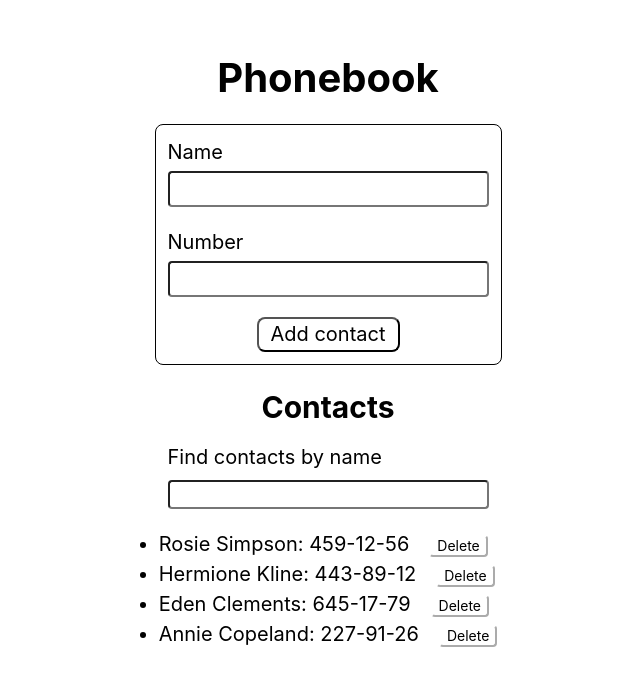
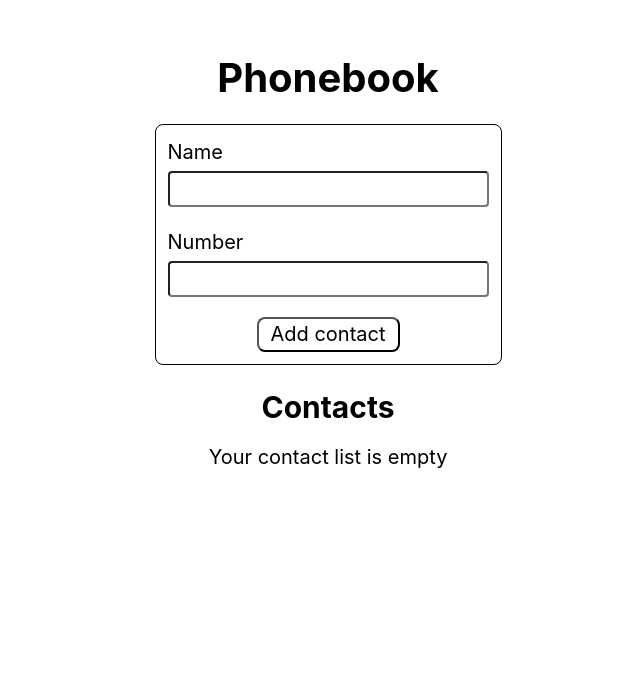
Before and after one commit to y-hrubskyi/goit-react-hw-02-phonebook, a React (Create React App) app: page / in a window 1280 px wide. Shown: the top 686 px of the page, without its empty margins (312-952 px from the left). Built offline with nearby package versions, Linux system fonts and the light colour scheme.

Commit message:
some updates

```diff
--- a/src/components/App.jsx
+++ b/src/components/App.jsx
@@ -9,16 +9,9 @@ import { ContactList } from 'components/ContactList/ContactList';
 import { GlobalStyle } from './GlobalStyle';
 import { Layout, PageTitle, Title } from './App.styled';
 
-const initialContacts = [
-  { id: 'id-1', name: 'Rosie Simpson', number: '459-12-56' },
-  { id: 'id-2', name: 'Hermione Kline', number: '443-89-12' },
-  { id: 'id-3', name: 'Eden Clements', number: '645-17-79' },
-  { id: 'id-4', name: 'Annie Copeland', number: '227-91-26' },
-];
-
 export class App extends Component {
   state = {
-    contacts: initialContacts,
+    contacts: [],
     filter: '',
   };
 
@@ -61,10 +54,11 @@ export class App extends Component {
   };
 
   render() {
-    const { filter } = this.state;
+    const { contacts, filter } = this.state;
+
     const filteredContacts = this.filterContacts();
+    const results = filteredContacts.length;
 
-    const results = filteredContacts.length;
     let filterInfo = '';
     if (!results && !filter) filterInfo = <p>Your contact list is empty</p>;
     if (!results && filter) filterInfo = <p>Not Finded</p>;
@@ -78,15 +72,17 @@ export class App extends Component {
         <ContactForm onAdd={this.addContact} />
 
         <Title>Contacts</Title>
-        <Filter
-          filter={filter}
-          filterInfo={filterInfo}
-          onUpdate={this.updateFilter}
-        />
-        <ContactList
-          contacts={filteredContacts}
-          onDelete={this.deleteContact}
-        />
+        {contacts.length > 0 && (
+          <Filter filter={filter} onUpdate={this.updateFilter} />
+        )}
+        {filteredContacts.length ? (
+          <ContactList
+            contacts={filteredContacts}
+            onDelete={this.deleteContact}
+          />
+        ) : (
+          filterInfo
+        )}
       </Layout>
     );
   }
--- a/src/components/Filter/Filter.jsx
+++ b/src/components/Filter/Filter.jsx
@@ -1,17 +1,14 @@
 import { Input, Label } from './Filter.styled';
 
-export const Filter = ({ filter, filterInfo, onUpdate }) => {
+export const Filter = ({ filter, onUpdate }) => {
   const handleChange = e => {
     onUpdate(e.target.value);
   };
 
   return (
-    <>
-      <Label>
-        Find contacts by name
-        <Input type="text" value={filter} onChange={handleChange} />
-      </Label>
-      {filterInfo}
-    </>
+    <Label>
+      Find contacts by name
+      <Input type="text" value={filter} onChange={handleChange} />
+    </Label>
   );
 };
```
